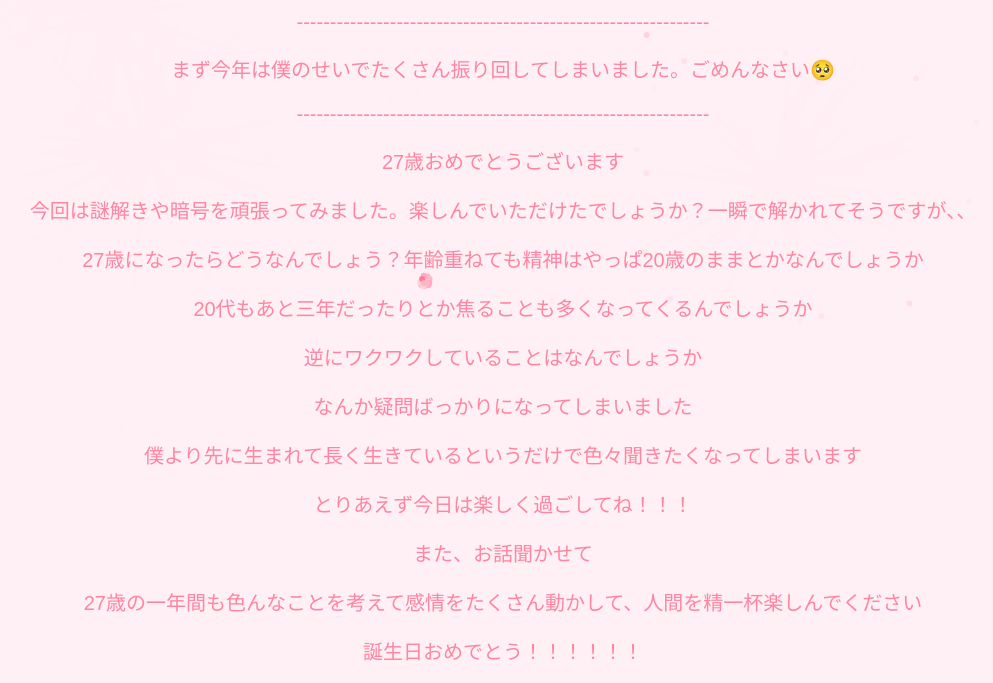
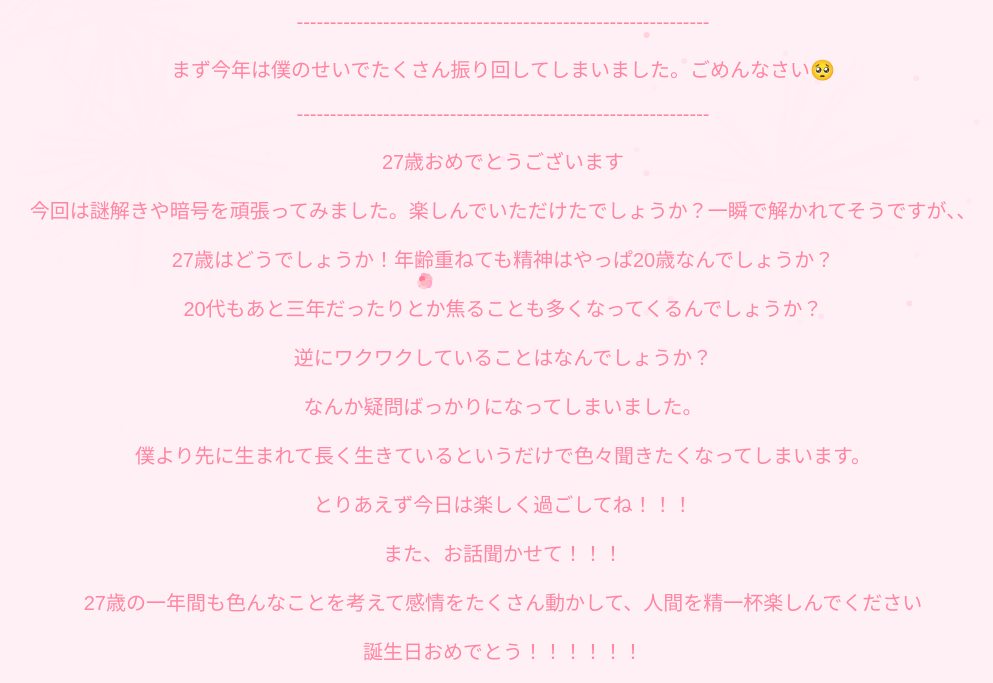
Before and after one commit to sou32/Birthday-project, a plain HTML site: page birthday.html in a window 1280 px wide. Shown: the part 117-800 px from the top of the page, without its empty margins (137-1130 px from the left). Drawn offline with Linux system fonts and the light colour scheme.

Commit message:
Add files via upload

```diff
--- a/birthday.html
+++ b/birthday.html
@@ -17,13 +17,13 @@
 
 <p>27歳おめでとうございます</p>
 <p>今回は謎解きや暗号を頑張ってみました。楽しんでいただけたでしょうか？一瞬で解かれてそうですが、、</p>
-<p>27歳になったらどうなんでしょう？年齢重ねても精神はやっぱ20歳のままとかなんでしょうか</p>
-<p>20代もあと三年だったりとか焦ることも多くなってくるんでしょうか</p>
-<p>逆にワクワクしていることはなんでしょうか</p>
-<p>なんか疑問ばっかりになってしまいました</p>
-<p>僕より先に生まれて長く生きているというだけで色々聞きたくなってしまいます</p>
+<p>27歳はどうでしょうか！年齢重ねても精神はやっぱ20歳なんでしょうか？</p>
+<p>20代もあと三年だったりとか焦ることも多くなってくるんでしょうか？</p>
+<p>逆にワクワクしていることはなんでしょうか？</p>
+<p>なんか疑問ばっかりになってしまいました。</p>
+<p>僕より先に生まれて長く生きているというだけで色々聞きたくなってしまいます。</p>
 <p>とりあえず今日は楽しく過ごしてね！！！</p>
-<p>また、お話聞かせて</p>
+<p>また、お話聞かせて！！！</p>
 <p>27歳の一年間も色んなことを考えて感情をたくさん動かして、人間を精一杯楽しんでください</p>
 <p>誕生日おめでとう！！！！！！</p>
 
```
